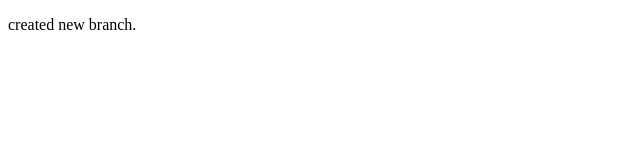
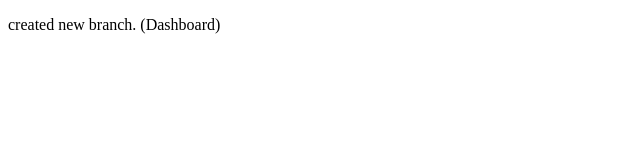
Before and after one commit to Abhaykur/apnacollege-demo, a plain HTML site: page index.html in a window 1280 px wide. Shown: the whole page, without its empty margins (0-640 px from the left). Drawn offline with Linux system fonts and the light colour scheme.

Commit message:
dashboard added

```diff
--- a/index.html
+++ b/index.html
@@ -6,6 +6,6 @@
     <title>Document</title>
 </head>
 <body>
-    <p>created new branch.</p>
+    <p>created new branch. (Dashboard)</p>
 </body>
 </html>
```
